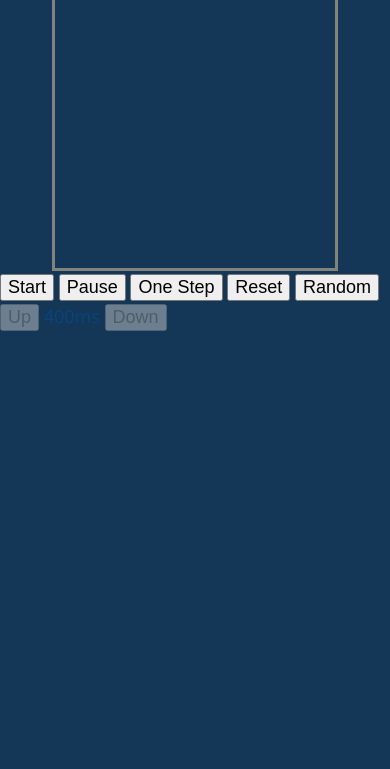
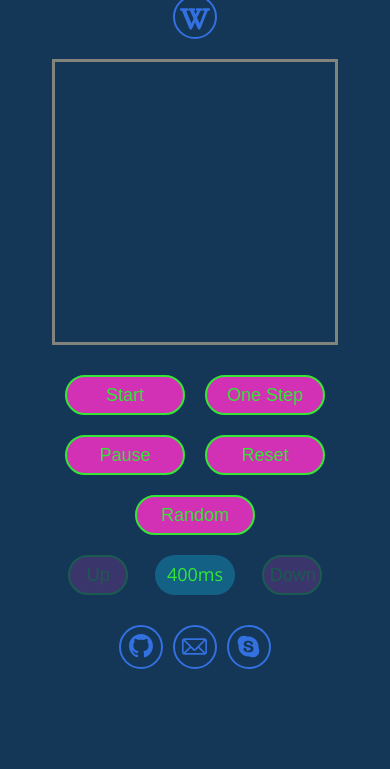
Before and after one commit to My420/Game-of-Life, a website: page index.html in a window 390 px wide. Shown: the part 75-844 px from the top of the page. Drawn offline with nearby package versions, Linux system fonts and the light colour scheme; files that its build step writes are made by us from their sources.

Commit message:
finish mobile version

```diff
--- a/index.html
+++ b/index.html
@@ -17,37 +17,37 @@
   <header class="page_header">
     <h1 class="page_header__title">Game of Life</h1>
     <p class="page_header__rules">
-      <a class="page_header__link" href="https://ru.wikipedia.org/wiki/%D0%98%D0%B3%D1%80%D0%B0_%C2%AB%D0%96%D0%B8%D0%B7%D0%BD%D1%8C%C2%BB">Об игре</a>
+      <a class="page_header__link" href="https://ru.wikipedia.org/wiki/%D0%98%D0%B3%D1%80%D0%B0_%C2%AB%D0%96%D0%B8%D0%B7%D0%BD%D1%8C%C2%BB"><span class="visually-hidden ">Об игре</span></a>
     </p>
   </header>
 
   <main class="page_main">
     <section class="page_main__game field">
-      <h2 class="visually-hidden">Поле игры</h2>
     </section>
     <section class="page_main__controls controls">
-      <h2 class="visually-hidden">Управление игрой</h2>
       <button class="controls__button controls__button--play">Start</button>
+      <button class="controls__button controls__button--nextStep">One Step</button>
       <button class="controls__button controls__button--stop">Pause</button>
-      <button class="controls__button controls__button--nextStep">One Step</button>
       <button class="controls__button controls__button--clear">Reset</button>
       <button class="controls__button controls__button--random">Random</button>
-      <button class="controls__button controls__button--speedUp" disabled>Up</button>
-      <output class="controls__output">400ms</output>
-      <button class="controls__button controls__button--speedDown" disabled>Down</button>
+      <div class="controls__wrapper">
+        <button class="controls__button controls__button--speedUp" disabled>Up</button>
+        <output class="controls__output">400ms</output>
+        <button class="controls__button controls__button--speedDown" disabled>Down</button>
+      </div>
     </section>
   </main>
 
   <footer class="page_footer">
     <ul class="page_footer__contacts contacts">
       <li class="contacts__item">
-        <a class="contacts__portfolio" href="#"><span class="visually-hidden">Портфолио</span></a>
+        <a class="contacts__link contacts__link--github" href="#"><span class="visually-hidden">Github</span></a>
       </li>
       <li class="contacts__item">
-        <a class="contacts__mail" href="#"><span class="visually-hidden">Почта</span></a>
+        <a class="contacts__link contacts__link--mail" href="#"><span class="visually-hidden">Почта</span></a>
       </li>
       <li class="contacts__item">
-        <a class="contacts__skype" href="#"><span class="visually-hidden">Skype</span></a>
+        <a class="contacts__link contacts__link--skype" href="#"><span class="visually-hidden">Skype</span></a>
       </li>
     </ul>
   </footer>
--- /dev/null
+++ b/sass/block/contacts.scss
@@ -0,0 +1,40 @@
+.contacts {
+  display: flex;
+  justify-content: center;
+  width: 280px;
+  margin: 0 auto;
+  list-style: none;
+}
+
+.contacts__link {
+  display: block;
+  width: 40px;
+  height: 40px;
+  margin: 0px 5px;
+  border-radius: 50%;
+  border: 2px solid $links;
+}
+
+.contacts__link--github {
+  background-image: url("../img/github-icon.svg");
+  background-size: 40px 40px;
+  background-position-y: -1px;
+  background-position-x: center;
+  background-repeat: no-repeat;
+}
+
+.contacts__link--mail {
+  background-image: url("../img/mail-icon.svg");
+  background-size: 25px 25px;
+  background-repeat: no-repeat;
+  background-position-y: 7px;
+  background-position-x: 7px;
+}
+
+.contacts__link--skype {
+  background-image: url("../img/skype-icon.svg");
+  background-size: 25px 25px;
+  background-position-y: 7px;
+  background-position-x: 7px;
+  background-repeat: no-repeat;
+}
--- a/sass/block/controls.scss
+++ b/sass/block/controls.scss
@@ -0,0 +1,50 @@
+.controls {
+  display: flex;
+  flex-wrap: wrap;
+  justify-content: space-around;
+  width: 280px;
+  padding: 20px 20px;
+  margin: 0 auto;
+}
+
+.controls__button {
+  display: block;
+  margin: 10px 0px;
+  box-sizing: border-box;
+  width: 120px;
+  height: 40px;
+  background-color: #d231b5;
+  border: 2px solid $life;
+  border-radius: 20px 20px;
+  color: $life;
+}
+
+.controls__button:disabled {
+  opacity: 0.2;
+}
+
+.controls__output {
+  display: inline-block;
+  width: 80px;
+  height: 40px;
+  margin: 0;
+  padding-top: 4px;
+  text-align: center;
+  box-sizing: border-box;
+  background-color: #146186;
+  border: none;
+  border-radius: 20px 20px;
+  color: $life;
+}
+
+.controls__button--speedUp,
+.controls__button--speedDown {
+  width: 60px;
+}
+
+.controls__wrapper {
+  display: flex;
+  justify-content: space-around;
+  align-items: center;
+  width: 280px;
+}
--- a/sass/block/field.scss
+++ b/sass/block/field.scss
@@ -4,7 +4,7 @@
   width: 280px;
   height: 280px;
   margin: 0 auto;
-  border: 3px solid #82847b;
+  border: 3px solid $border;
 }
 
 .field__cell {
@@ -13,9 +13,9 @@
   width: 14px;
   height: 14px;
   box-sizing: border-box;
-  border: 1px solid #82847b;
+  border: 1px solid $border;
 }
 
 .field__cell--alive {
- background-color: #35e635;
+ background-color: $life;
 }
--- /dev/null
+++ b/sass/block/page_footer.scss
@@ -0,0 +1,3 @@
+.page_footer {
+  padding-bottom: 20px;
+}
--- /dev/null
+++ b/sass/block/page_header.scss
@@ -0,0 +1,24 @@
+.page_header {
+  display: flex;
+  flex-direction: column;
+  align-items: center;
+  padding: 20px 10px;
+}
+
+.page_header__title {
+    color: $life;
+}
+
+.page_header__link {
+  display: block;
+  margin-top: 20px;
+  width: 40px;
+  height: 40px;
+   border-radius: 50%;
+  border: 2px solid $links;
+  background-image: url("../img/wiki-icon.svg");
+  background-size: 30px 30px;
+  background-repeat: no-repeat;
+  background-position-y: 7px;
+  background-position-x: center;
+}
--- /dev/null
+++ b/sass/block/state.scss
@@ -0,0 +1,29 @@
+.controls__button:hover {
+  box-shadow: 0 0 20px $life;
+}
+
+.controls__button:disabled:hover {
+  box-shadow: none;
+}
+
+.controls__button:active {
+  opacity: 0.4;
+}
+
+.contacts__link:hover,
+.page_header__link:hover {
+  box-shadow: 0 0 20px $links;
+}
+
+.contacts__link:active,
+.page_header__link:active {
+  opacity: 0.4;
+}
+
+.field__cell:hover {
+  border-color: $life;
+}
+
+.field__cell--alive:hover {
+  border-color: red;
+}
--- a/sass/global.scss
+++ b/sass/global.scss
@@ -15,7 +15,7 @@ body {
   color: #08457E;
 }
 
-input, textarea {
+input, textarea, output {
   font-family: "Open Sans", "Arial", sans-serif;
   font-style: normal;
   font-weight: 400;
@@ -24,10 +24,6 @@ input, textarea {
   color: #283645;
 }
 
-/*.container {
-  width: 87.5%;
-  margin: 0 auto;
-}*/
 
 @media (min-width: $tablet) {
   .container {
--- a/sass/style.scss
+++ b/sass/style.scss
@@ -5,3 +5,7 @@
 
 @import "./block/field.scss";
 @import "./block/controls.scss";
+@import "./block/page_header.scss";
+@import "./block/page_footer.scss";
+@import "./block/contacts.scss";
+@import "./block/state.scss";
--- a/sass/variables.scss
+++ b/sass/variables.scss
@@ -1,5 +1,6 @@
 $tablet: 660px;
 $pc: 960px;
 
-$r2-1: 144dpi;
-$r2-2: 1.5dppx;
+$border: #82847b;
+$life: #35e635;
+$links: #3370e0;
```
Also changed, not shown: img/github-icon.svg (added), img/mail-icon.svg (added), img/skype-icon.svg (added), img/wiki-icon.svg (added).
